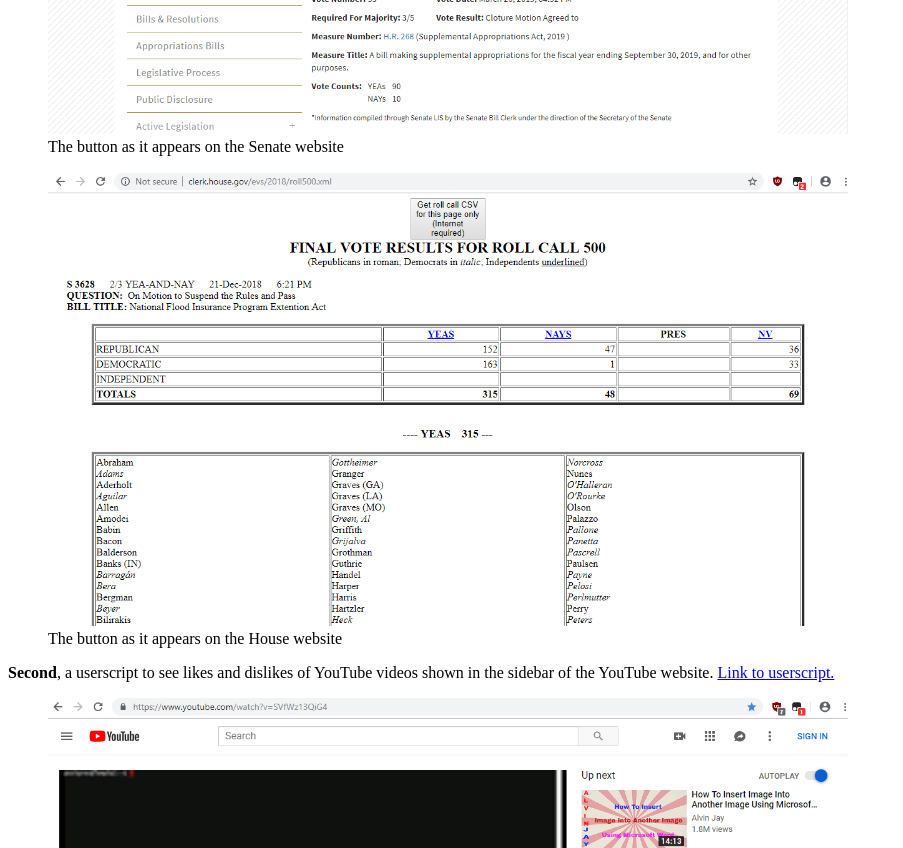
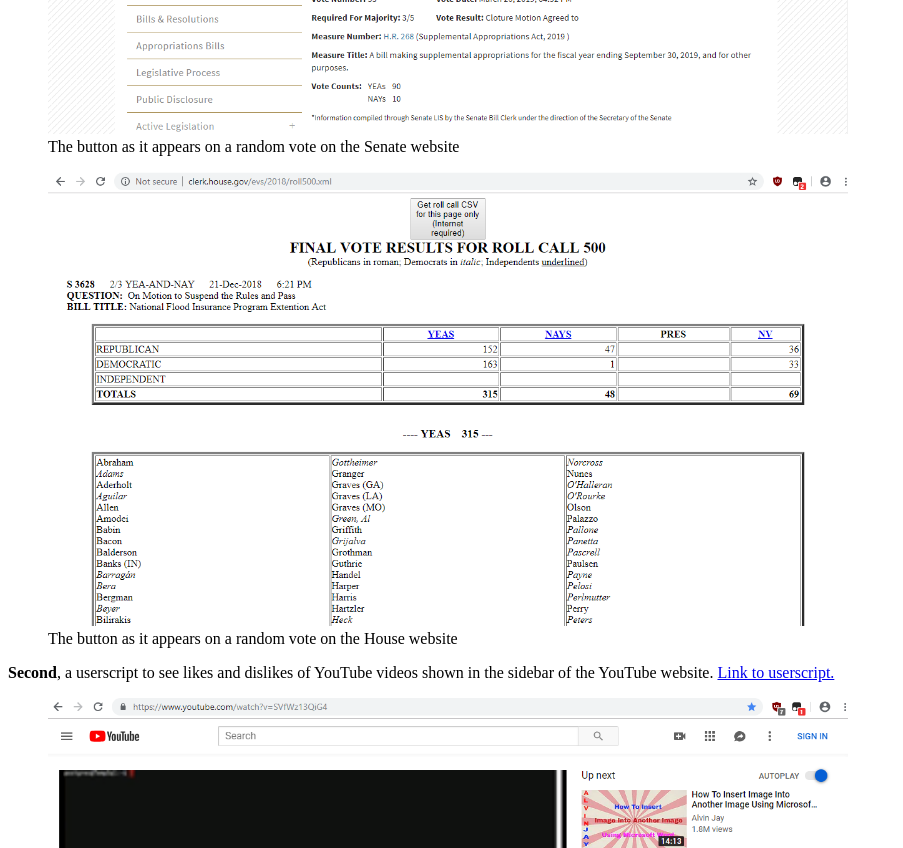
Before and after one commit to mlinlin/mlinlin.github.io, a plain HTML site: page index.html in a window 1280 px wide. Shown: the part 480-1328 px from the top of the page, without its empty margins (0-903 px from the left). Drawn offline with Linux system fonts and the light colour scheme.

Commit message:
minor update

```diff
--- a/index.html
+++ b/index.html
@@ -11,8 +11,8 @@
     websites. This is helpful if you're trying to download a just recently published congressional
     roll call vote that has not yet been published on <a href="https://voteview.com">Voteview</a> or
     <a href="https://govtrack.us">Govtrack</a>. <a href="https://github.com/mlinlin/mlinlin.github.io/blob/master/RollCallCSV.user.js">Link to userscript</a>.</p>
-    <figure><img src="https://mlinlin.github.io/senatebutton.png" width="800"><figcaption>The button as it appears on the Senate website</figcaption></figure>
-    <figure><img src="https://mlinlin.github.io/housebutton.png" width="800"><figcaption>The button as it appears on the House website</figcaption></figure>
+    <figure><img src="https://mlinlin.github.io/senatebutton.png" width="800"><figcaption>The button as it appears on a random vote on the Senate website</figcaption></figure>
+    <figure><img src="https://mlinlin.github.io/housebutton.png" width="800"><figcaption>The button as it appears on a random vote on the House website</figcaption></figure>
     <p><b>Second</b>, a userscript to see likes and dislikes of YouTube videos shown in the sidebar of the
     YouTube website. <a href="https://github.com/mlinlin/mlinlin.github.io/blob/master/YouTubeLikes.user.js">Link to userscript.</a></p>
     <figure><img src="https://mlinlin.github.io/woYTLikes.png" width="800">
```
